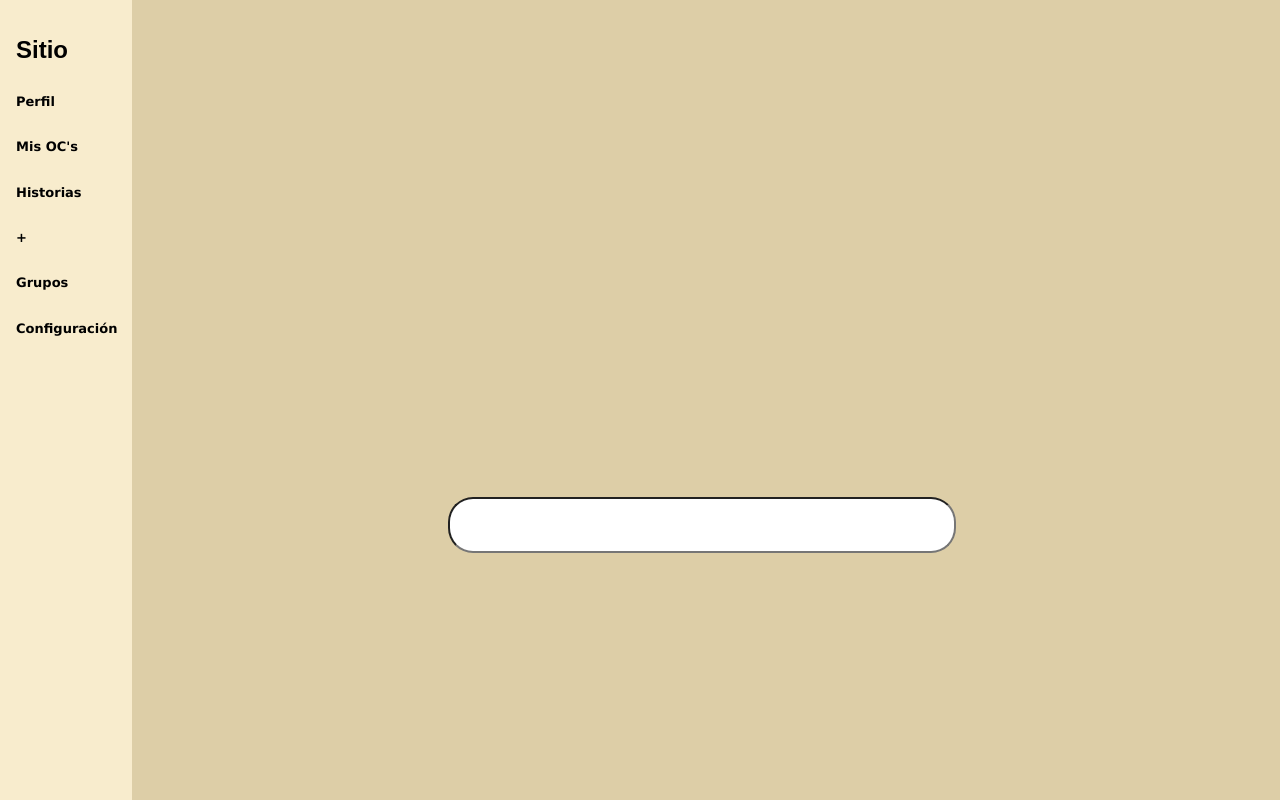
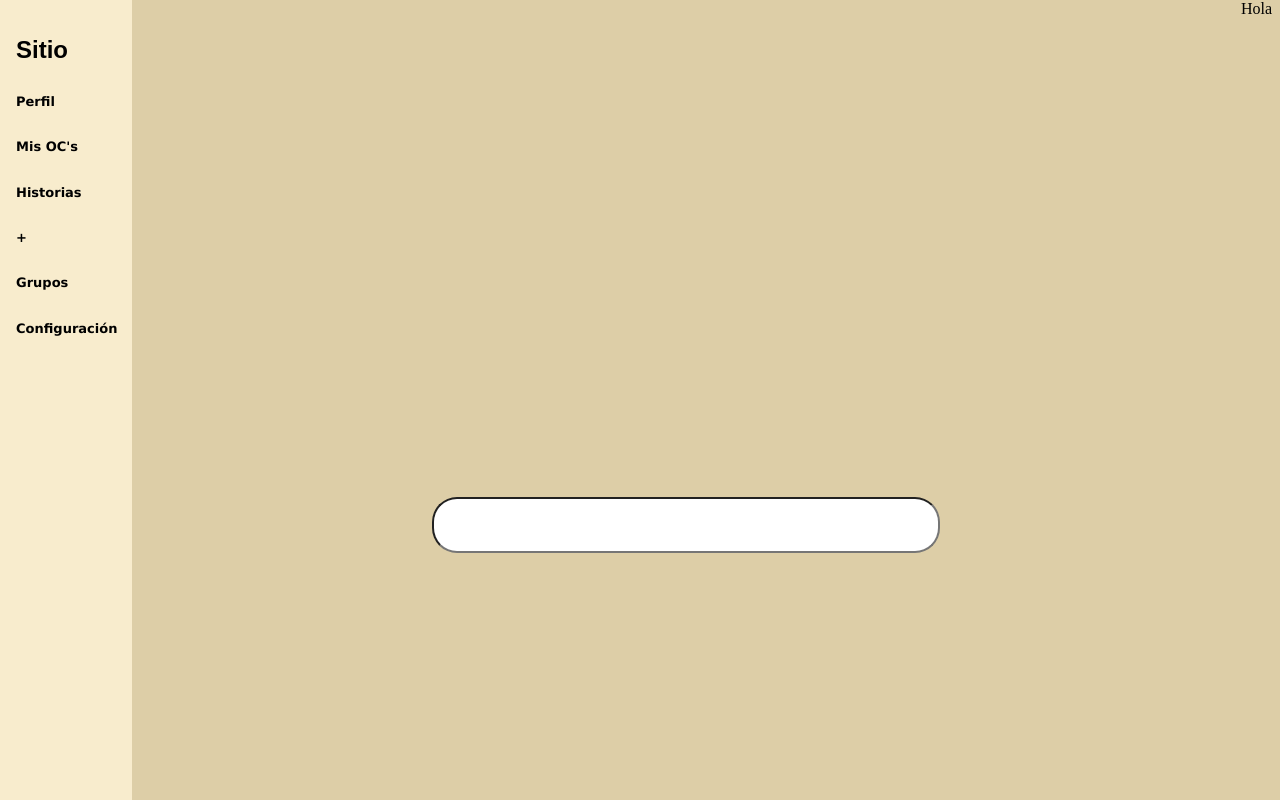
Before and after one commit to SarayPey/holaabcd1234, a plain HTML site: page index.html in a window 1280 px wide. Shown: the top 800 px of the page. Drawn offline with Linux system fonts and the light colour scheme.

Commit message:
pusimos un hola :)

```diff
--- a/index.html
+++ b/index.html
@@ -29,6 +29,7 @@
             <!-- <div id = "zonademensajes" onclick="chat()">
             </div> -->
         </section>
+        <span>Hola</span>
     </body>
     <script type="text/javascript" src="index.js"></script>
     </html>
```
